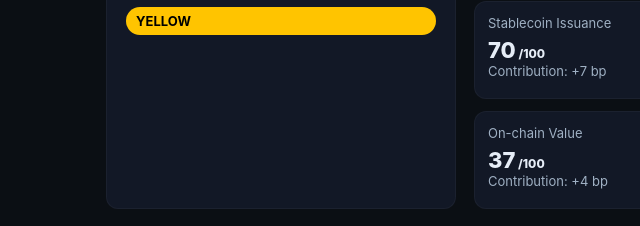
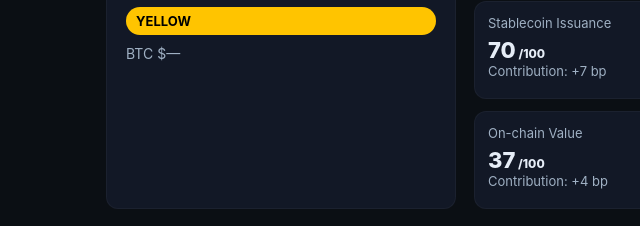
Before and after one commit to firemansghost/grayghost-risk, a plain HTML site: page app/index.html in a window 1280 px wide. Shown: the part 173-399 px from the top of the page, 0-640 px from the left. Drawn offline with Linux system fonts and the light colour scheme.

Commit message:
Update index.html
Added <div class="label" id="btcPrice">BTC $—</div>

```diff
--- a/app/index.html
+++ b/app/index.html
@@ -18,6 +18,7 @@
         <div class="label">Today's Risk</div>
         <div id="riskScore" class="score">—</div>
         <div id="riskBand" class="band pill">—</div>
+        <div class="label" id="btcPrice">BTC $—</div>
       </div>
       <div class="gauges" id="gauges"></div>
     </section>
```
